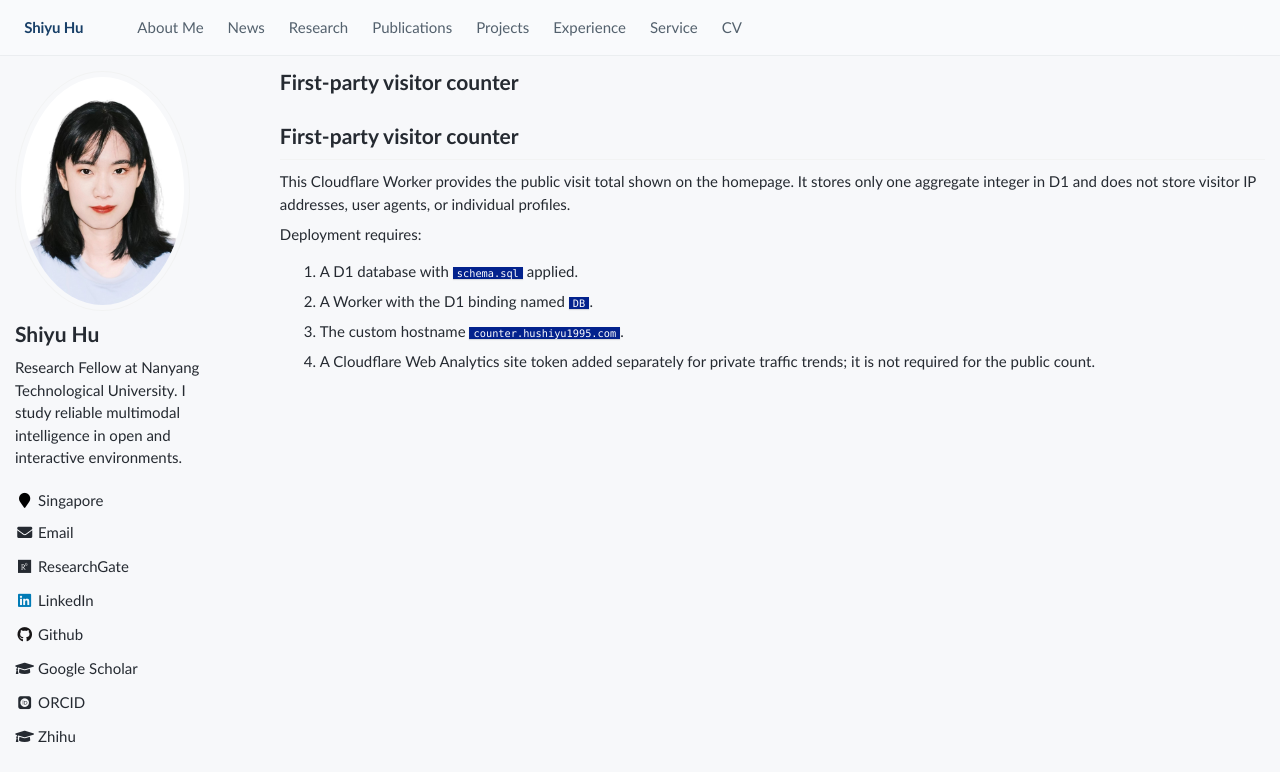
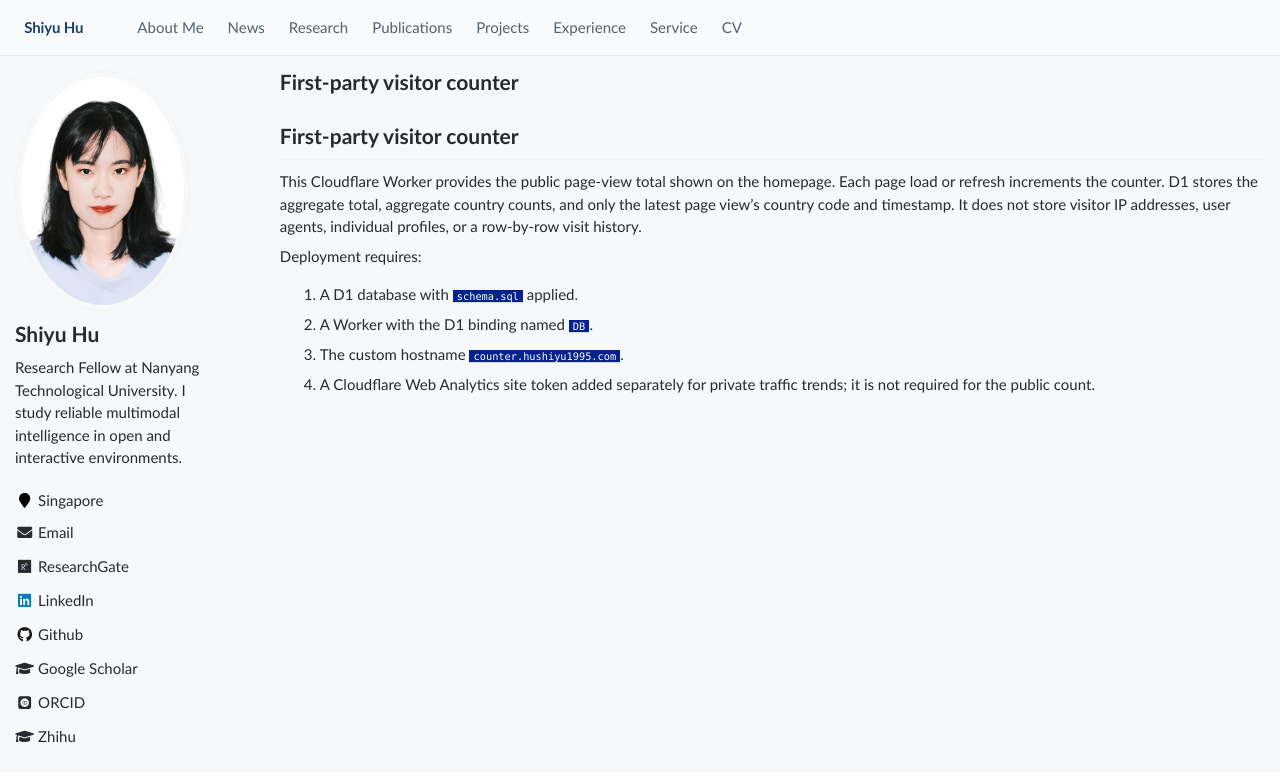
Before and after one commit to huuuuusy/huuuuusy.github.io, a Jekyll site: the page built from cloudflare/visitor-counter/README.md, in a window 1280 px wide. Shown: the top 782 px of the page. Built offline with Jekyll 4.4.1, drawn with Linux system fonts in a browser that asks for light colours; some web fonts are replaced; our own code applies the rules of GitHub Pages for plain Markdown files.

Commit message:
Count page views and show latest visitor region

```diff
--- a/assets/css/main.scss
+++ b/assets/css/main.scss
@@ -204,6 +204,39 @@
     font-size: .76em;
 }
 
+.visitor-insights__latest {
+    display: flex;
+    grid-column: 1 / -1;
+    gap: .45rem;
+    align-items: center;
+    justify-content: center;
+    padding: .62rem .8rem;
+    border: 1px solid #e2e8ed;
+    border-radius: .6rem;
+    color: #52606d;
+    background: rgba(248, 250, 252, .78);
+    font-size: .76em;
+}
+
+.visitor-insights__latest-label {
+    color: #64717e;
+    font-weight: 700;
+}
+
+.visitor-insights__latest-location {
+    color: #30485d;
+    font-weight: 700;
+}
+
+.visitor-insights__latest-time {
+    color: #7a858f;
+
+    &:before {
+        content: "\00b7";
+        margin-right: .45rem;
+    }
+}
+
 .visitor-insights__note {
     grid-column: 1 / -1;
     padding-top: .75rem;
@@ -222,6 +255,12 @@
     .visitor-insights__summary {
         min-height: auto;
         text-align: center;
+    }
+
+    .visitor-insights__latest {
+        flex-wrap: wrap;
+        gap: .2rem .4rem;
+        padding: .58rem .65rem;
     }
 }
 
--- a/cloudflare/visitor-counter/README.md
+++ b/cloudflare/visitor-counter/README.md
@@ -1,8 +1,10 @@
 # First-party visitor counter
 
-This Cloudflare Worker provides the public visit total shown on the homepage.
-It stores only one aggregate integer in D1 and does not store visitor IP
-addresses, user agents, or individual profiles.
+This Cloudflare Worker provides the public page-view total shown on the
+homepage. Each page load or refresh increments the counter. D1 stores the
+aggregate total, aggregate country counts, and only the latest page view's
+country code and timestamp. It does not store visitor IP addresses, user
+agents, individual profiles, or a row-by-row visit history.
 
 Deployment requires:
 
```
Also changed, not shown: _pages/about.md (+2 -1 lines), _pages/terms.md (+1 -1 lines), assets/js/visitor-counter.js (+66 -18 lines), cloudflare/visitor-counter/src/index.js (+20 -2 lines), 1 other file.
